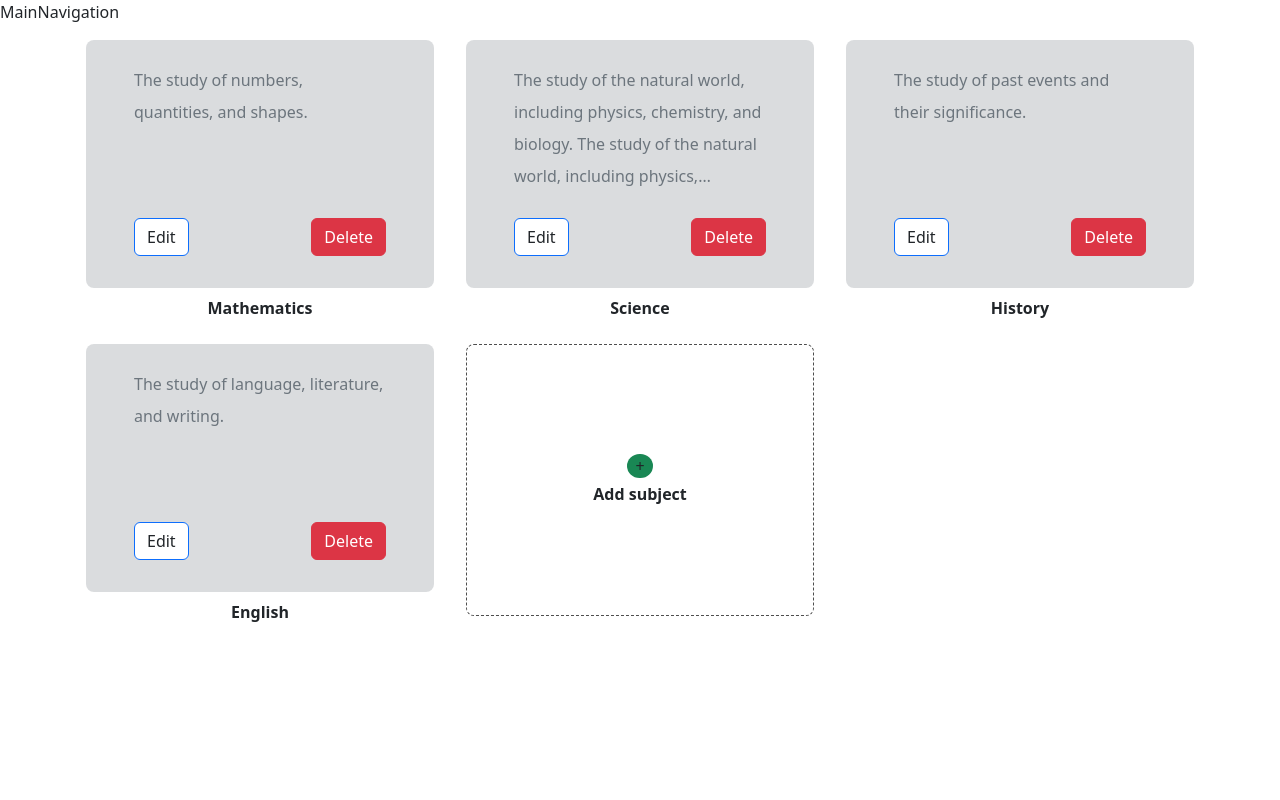
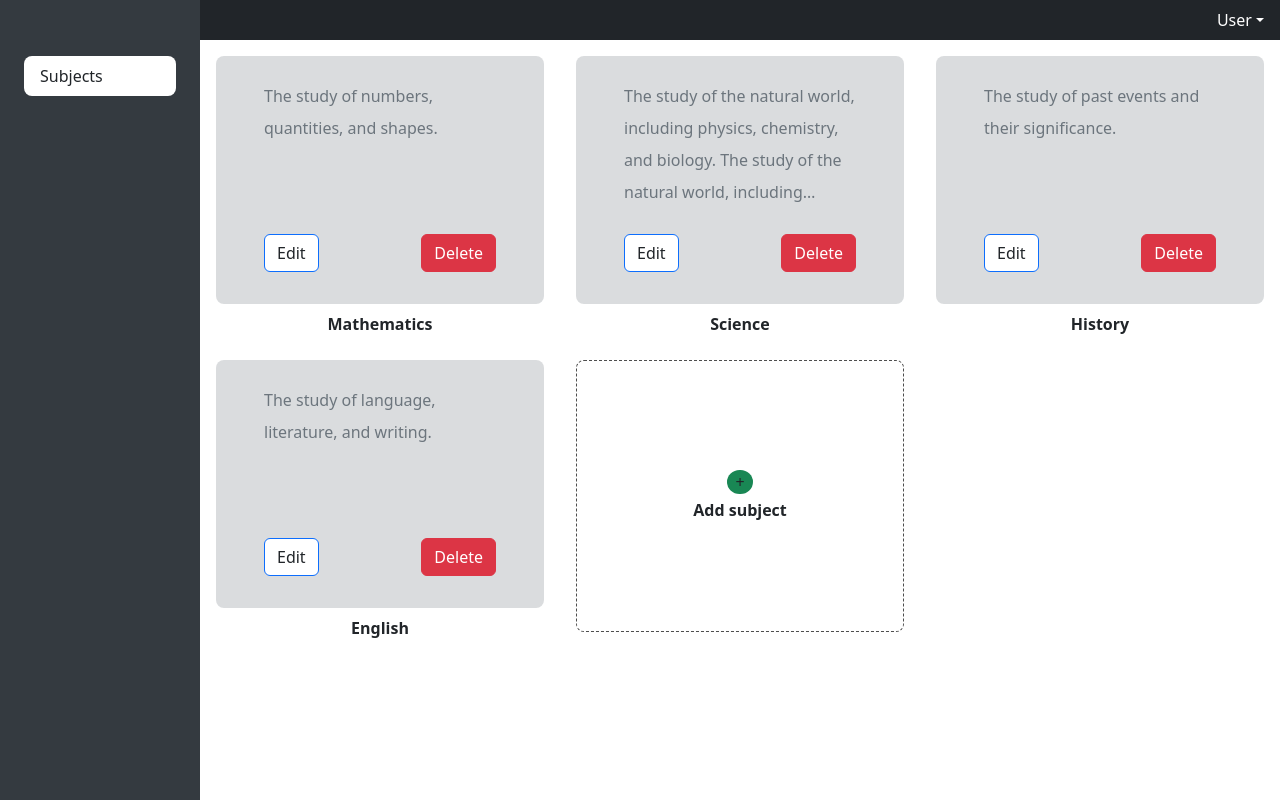
Before and after one commit to Kjamil44/StudyMate, a React (Create React App) app in the folder study-mate-ui/: page /subjects in a window 1280 px wide. Built offline with nearby package versions, Linux system fonts and the light colour scheme.

Commit message:
add user

```diff
--- a/study-mate-ui/package.json
+++ b/study-mate-ui/package.json
@@ -12,6 +12,7 @@
     "@types/react-dom": "^18.0.11",
     "bootstrap": "^5.2.3",
     "react": "^18.2.0",
+    "react-bootstrap": "^2.7.4",
     "react-dom": "^18.2.0",
     "react-router-dom": "^6.10.0",
     "react-scripts": "5.0.1",
--- a/study-mate-ui/src/components/subject/SubjectComponent.tsx
+++ b/study-mate-ui/src/components/subject/SubjectComponent.tsx
@@ -37,7 +37,7 @@ const SubjectComponent: React.FC<Props> = ({ subject }) => {
           >
             {subject.description}
           </div>
-          <div className="d-sm-flex justify-content-between">
+          <div className="d-flex justify-content-between">
             <Button className="bg-white mb-2 text-dark" label="Edit"/>
             <Button className="mb-2" buttonType="danger" label="Delete"/>
           </div>
--- /dev/null
+++ b/study-mate-ui/src/default-layout.css
@@ -0,0 +1,40 @@
+/* DEFAULT LAYOUT CSS */
+/* styles for larger devices */
+@media (min-width: 992px) {
+    .sidebar {
+      position: fixed;
+      top: 0;
+      bottom: 0;
+      left: 0;
+      width: 200px;
+      background-color: #343a40;
+      padding-top: 56px;
+    }
+    .sidebar.show {
+      display: block;
+    }
+    .content {
+      margin-left: 200px;
+    }
+  }
+
+  /* styles for smaller devices */
+  @media (max-width: 991px) {
+    .sidebar {
+      position: fixed;
+      top: 0;
+      bottom: 0;
+      left: -200px;
+      width: 200px;
+      background-color: #343a40;
+      padding-top: 56px;
+      transition: left 0.3s ease-in-out;
+    }
+    .sidebar.show {
+      left: 0;
+      z-index: 1;
+    }
+    .content {
+      margin-top: 56px;
+    }
+  }
--- a/study-mate-ui/src/index.tsx
+++ b/study-mate-ui/src/index.tsx
@@ -1,6 +1,7 @@
 import React from 'react';
 import ReactDOM from 'react-dom/client';
 import './index.css';
+import './default-layout.css';
 import 'bootstrap/dist/css/bootstrap.min.css';
 import 'bootstrap/dist/js/bootstrap.bundle.min';
 import App from './App';
--- a/study-mate-ui/src/pages/RootLayout.tsx
+++ b/study-mate-ui/src/pages/RootLayout.tsx
@@ -1,15 +1,44 @@
 import React from 'react'
 import { Outlet } from 'react-router-dom'
-import MainNavigation from '../components/MainNavigation';
+import { useState } from 'react';
+import { Link } from 'react-router-dom';
+import { Navbar, Nav, NavDropdown } from 'react-bootstrap';
+import '../App.css';
+import Button from '../components/button/Button';
+import { alignPropType } from 'react-bootstrap/esm/types';
 
 const RootLayout = () => {
+  const [showSidebar, setShowSidebar] = useState(false);
+
+  const toggleSidebar = () => {
+    setShowSidebar(!showSidebar);
+  };
+
+  const handleLogout = () => {
+    // handle logout logic here
+  };
+
     return (
-      <>
-        <MainNavigation />
-        <main>
+      <div className="App">
+      <Navbar className="d-lg-flex justify-content-lg-end" bg="dark" expand="lg">
+        <Navbar.Brand href="/subjects" className="text-white ms-3 d-lg-none">Study Mate</Navbar.Brand>
+        <Navbar.Toggle onClick={toggleSidebar} className="bg-white me-3 d-lg-none" />
+        <NavDropdown title="User" id="basic-nav-dropdown-left" className="text-white d-none d-lg-inline me-3">
+            <NavDropdown.Item onClick={handleLogout}>Logout</NavDropdown.Item>
+        </NavDropdown>
+      </Navbar>
+      <div className={`sidebar${showSidebar ? ' show' : ''}`}>
+        <Nav className="flex-column">
+          <Nav.Link as={Link} to="/subjects" className="bg-white text-dark mx-4 rounded rounded-3">Subjects</Nav.Link>
+          <Button label="Logout" className="mt-3 text-dark bg-white mx-4 rounded rounded-3 d-lg-none" onClick={handleLogout}/>
+        </Nav>
+      </div>
+      <div className="content">
+        <main className='bg-white'>
           <Outlet />
         </main>
-      </>
+      </div>
+    </div>
     );
   };
 
```
Also changed, not shown: 1 other file (tests, documents, lock files or other folders).
